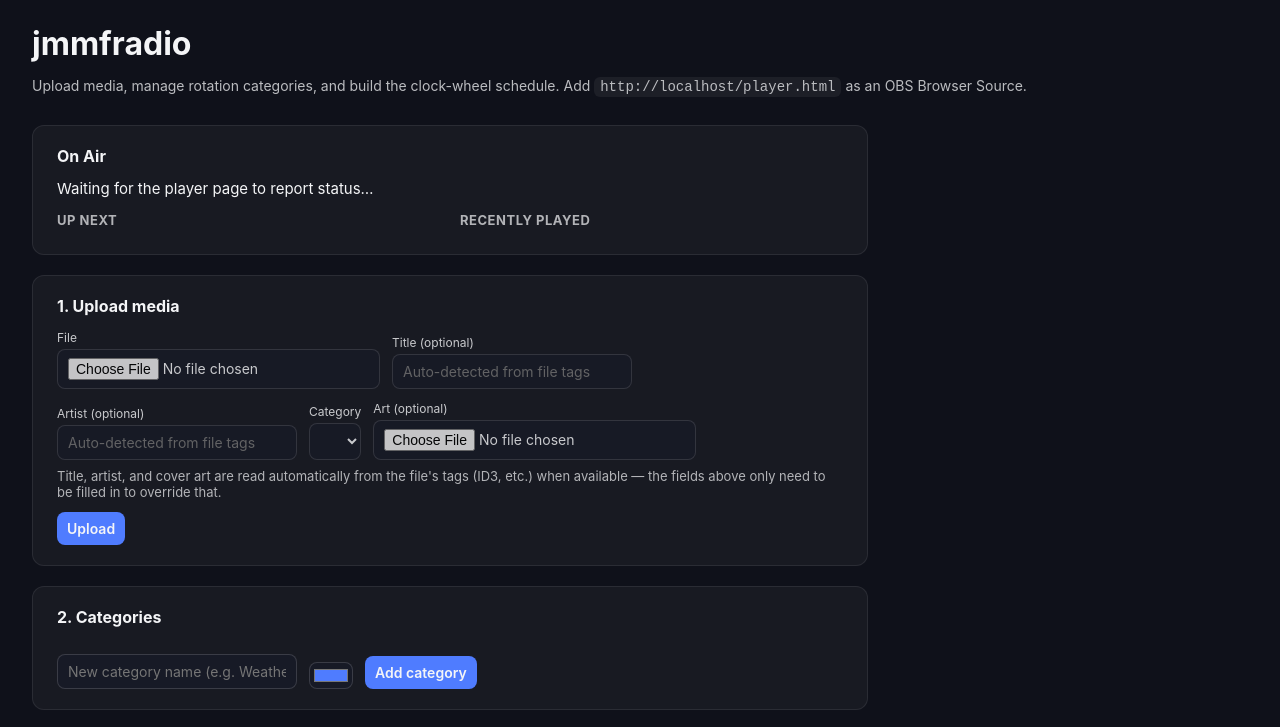
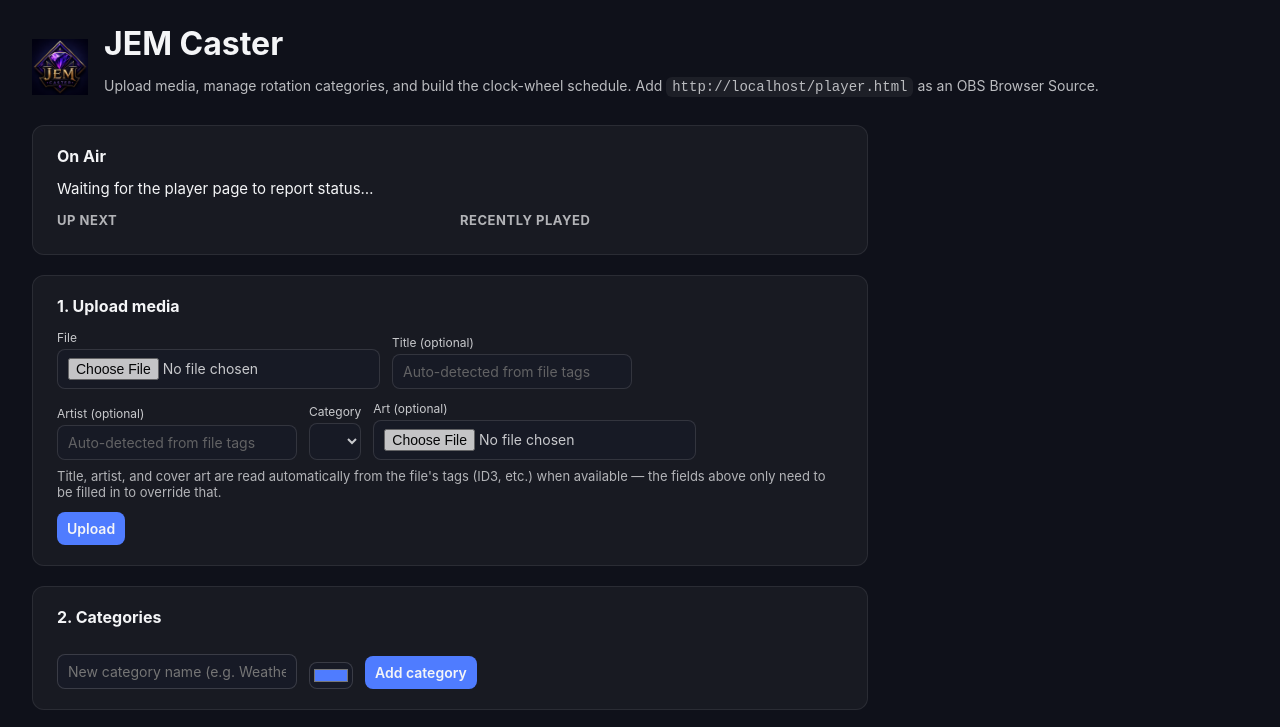
Before and after one commit to Maxxwell69/jmmfradio, a website: page public/admin.html in a window 1280 px wide. Shown: the top 727 px of the page. Drawn offline with Linux system fonts and the light colour scheme; no server answers.

Commit message:
Rebrand to JEM Caster with logo
Corrects the app name from jmmfradio to JEM Caster to match the
station branding, and wires in the new logo: admin header, browser-tab
favicon, and a watermark on the OBS player overlay.

```diff
--- a/package.json
+++ b/package.json
@@ -1,5 +1,5 @@
 {
-  "name": "jmmfradio",
+  "name": "jem-caster",
   "version": "1.0.0",
   "description": "Browser-based radio automation player for OBS Browser Source: category rotation scheduling, now-playing overlay, and a media upload/admin UI.",
   "main": "server/index.js",
--- a/public/admin.css
+++ b/public/admin.css
@@ -11,6 +11,18 @@ body {
 
 header {
   padding: 24px 32px 8px;
+}
+
+.brand-header {
+  display: flex;
+  align-items: center;
+  gap: 16px;
+}
+
+.brand-header-logo {
+  width: 56px;
+  height: 56px;
+  flex: none;
 }
 
 h1 {
--- a/public/admin.html
+++ b/public/admin.html
@@ -2,16 +2,20 @@
 <html lang="en">
 <head>
   <meta charset="UTF-8" />
-  <title>jmmfradio admin</title>
+  <title>JEM Caster admin</title>
+  <link rel="icon" type="image/png" href="favicon.png" />
   <link rel="stylesheet" href="admin.css" />
 </head>
 <body>
-  <header>
-    <h1>jmmfradio</h1>
-    <p class="sub">
-      Upload media, manage rotation categories, and build the clock-wheel schedule.
-      Add <code id="player-url"></code> as an OBS Browser Source.
-    </p>
+  <header class="brand-header">
+    <img src="logo.png" alt="JEM Caster" class="brand-header-logo" />
+    <div>
+      <h1>JEM Caster</h1>
+      <p class="sub">
+        Upload media, manage rotation categories, and build the clock-wheel schedule.
+        Add <code id="player-url"></code> as an OBS Browser Source.
+      </p>
+    </div>
   </header>
 
   <main>
--- a/server/index.js
+++ b/server/index.js
@@ -27,7 +27,7 @@ app.use((err, req, res, next) => {
 });
 
 app.listen(PORT, () => {
-  console.log(`jmmfradio running at http://localhost:${PORT}`);
+  console.log(`JEM Caster running at http://localhost:${PORT}`);
   console.log(`  Player (add as OBS Browser Source): http://localhost:${PORT}/player.html`);
   console.log(`  Admin (upload + configure):          http://localhost:${PORT}/admin.html`);
 });
```
Also changed, not shown: public/player.css (+10 -0 lines), public/player.html (+4 -1 lines), README.md, public/favicon.png (added), public/logo.png (added).
